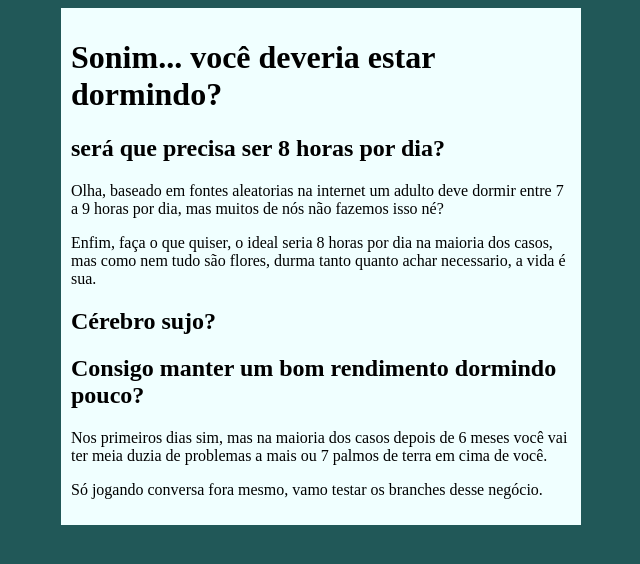
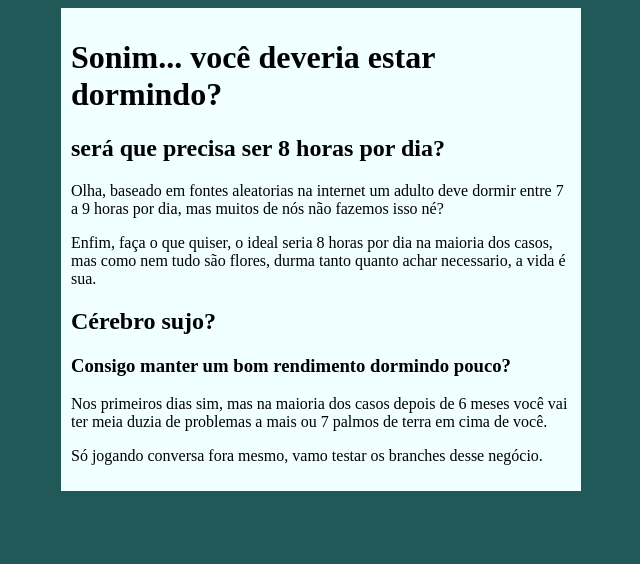
Before and after one commit to MaycoAlexandr/Projeto-html-teste, a plain HTML site: page index.html in a window 1280 px wide. Shown: the whole page, without its empty margins (319-959 px from the left). Drawn offline with Linux system fonts and the light colour scheme.

Commit message:
Update index.html

```diff
--- a/index.html
+++ b/index.html
@@ -17,7 +17,7 @@
             </article>
             <article>
                 <h1>Cérebro sujo?</h1>
-            <h2>Consigo manter um bom rendimento dormindo pouco?</h2>
+            <h3>Consigo manter um bom rendimento dormindo pouco?</h3>
             <p>Nos primeiros dias sim, mas na maioria dos casos depois de 6 meses você vai ter meia duzia de problemas a mais ou 7 palmos de terra em cima de você.</p>
             <p>Só jogando conversa fora mesmo, vamo testar os branches desse negócio.</p>
             </article>
```
